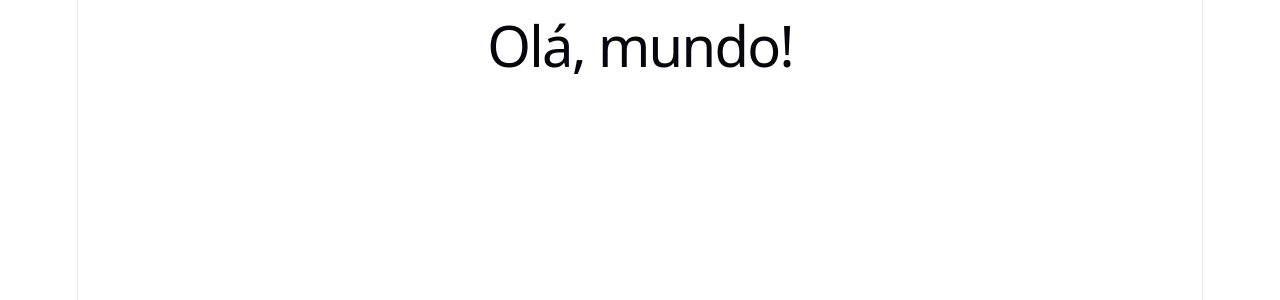
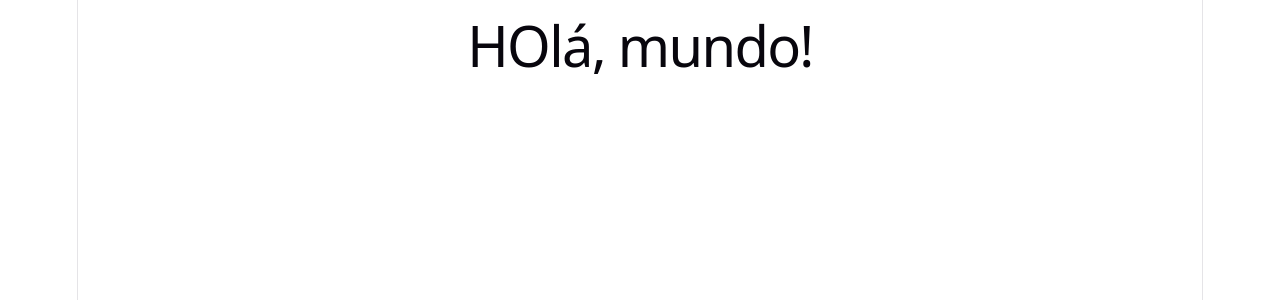
Before and after one commit to MarcoAntonioDamianOrtiz/CursosWeb, a React (Vite) app: page / in a window 1280 px wide. Shown: the top 300 px of the page. Built offline with nearby package versions, Linux system fonts and the light colour scheme.

Commit message:
Segundo commit

```diff
--- a/src/App.tsx
+++ b/src/App.tsx
@@ -1,7 +1,7 @@
 export default function App() {
   return (
     <div className="App">
-      <h1>Olá, mundo!</h1>
+      <h1>HOlá, mundo!</h1>
     </div>
   );
 }
```
